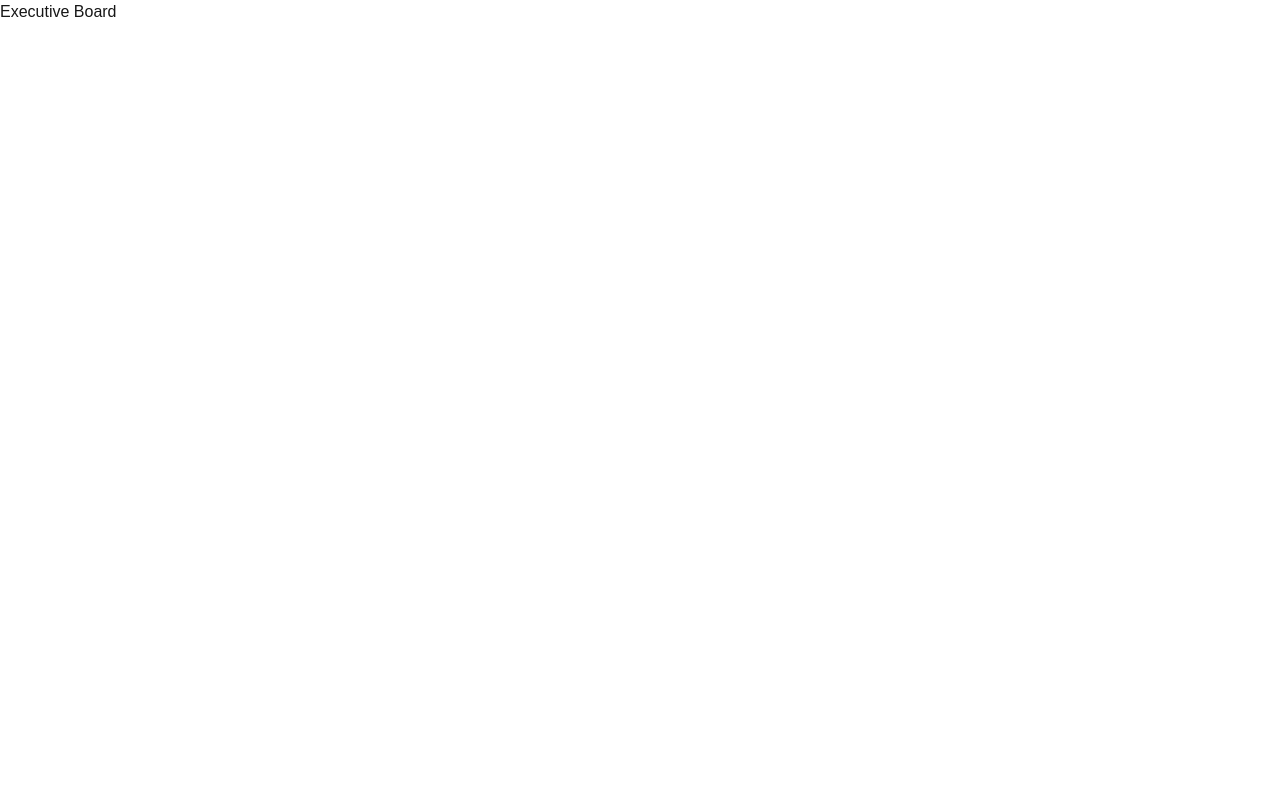
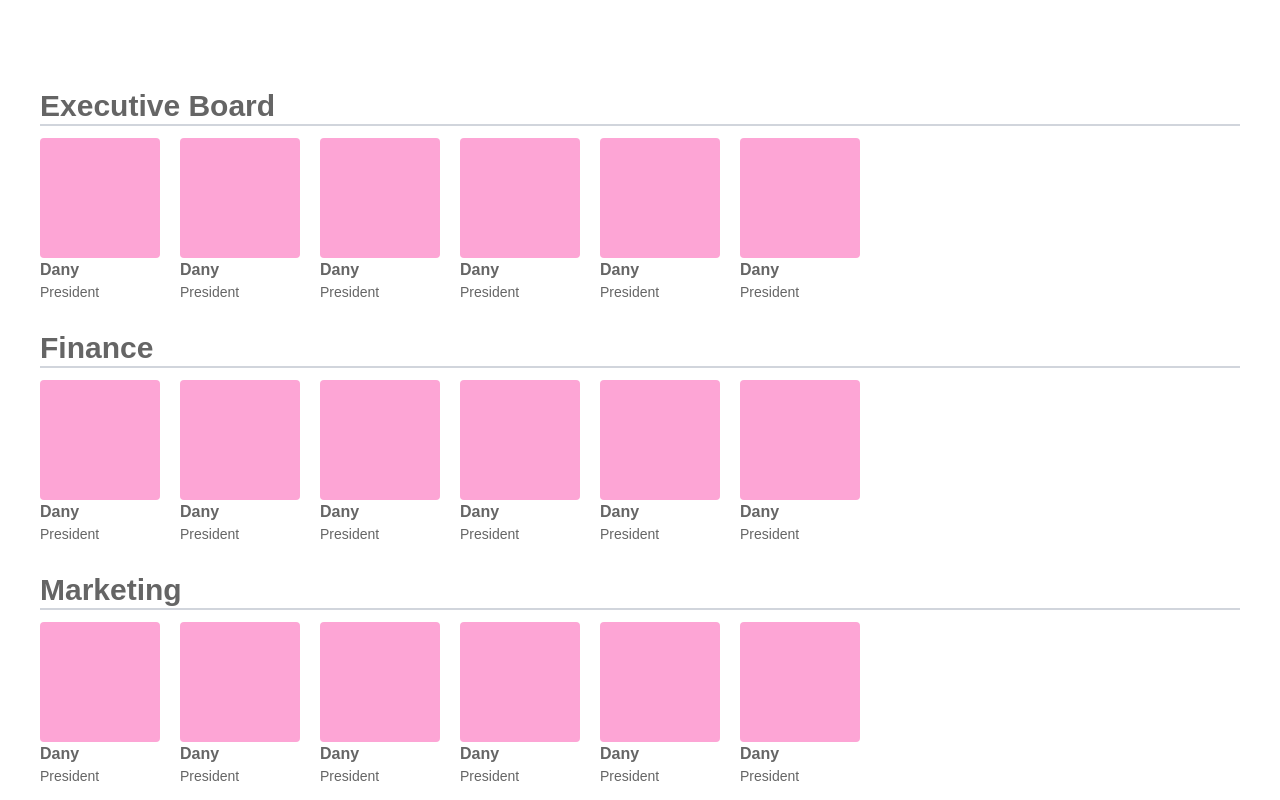
Before and after one commit to Knights-Records-UCF/Knights-Record-Website, a Next.js app: page /teams/executive in a window 1280 px wide. Shown: the top 800 px of the page. Built offline with nearby package versions, Linux system fonts and the light colour scheme.

Commit message:
Add basic layout of executive team page

```diff
--- a/app/teams/executive/page.tsx
+++ b/app/teams/executive/page.tsx
@@ -1,7 +1,62 @@
+function TeamContainers() {
+  return (
+    <>
+      <div className="flex gap-5 py-3">
+        {/* team member vvv */}
+
+        {/* testing how it looks :D */}
+        {[0, 0, 0, 0, 0, 0].map((a, index) => {
+          return (
+            <div
+              key={index}
+              className="flex flex-col [&_h2]:text-[#656565] [&_p]:text-[#656565]"
+            >
+              <div className="w-30 h-30 bg-pink-300 rounded"></div>
+              <h2 className="font-semibold">Dany</h2>
+              <p className="text-sm">President</p>
+            </div>
+          );
+        })}
+      </div>
+    </>
+  );
+}
+
 export default function Executive() {
-    return (
-        <div>
-            Executive Board
+  return (
+    <div className="[&>div:not(.fatHeader)]:py-2 gap-2 w-full px-10 [&_h1]:text-[#656565]">
+      <div className="py-10 fatHeader"></div>
+      <div className="block">
+        <div className="w-full border-b-2 border-gray-300 ">
+          <h1 className="font-bold text-3xl ">Executive Board</h1>
         </div>
-    )
+
+        {TeamContainers()}
+      </div>
+
+      <div className="block">
+        <div className="w-full border-b-2 border-gray-300 ">
+          <h1 className="font-bold text-3xl ">Finance</h1>
+        </div>
+
+        {TeamContainers()}
+      </div>
+
+      <div className="block">
+        <div className="w-full border-b-2 border-gray-300 ">
+          <h1 className="font-bold text-3xl ">Marketing</h1>
+        </div>
+
+        {TeamContainers()}
+      </div>
+
+      <div className="block">
+        <div className="w-full border-b-2 border-gray-300 ">
+          <h1 className="font-bold text-3xl ">Events</h1>
+        </div>
+
+        {TeamContainers()}
+      </div>
+    </div>
+  );
 }
```
